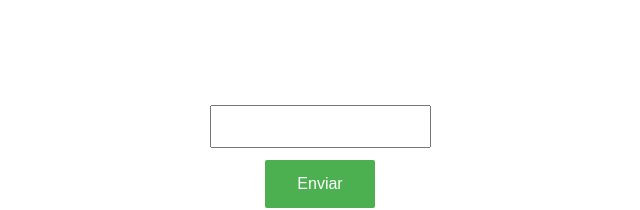
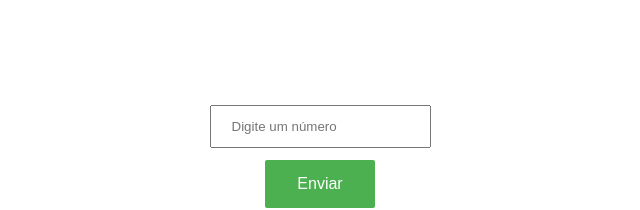
Before and after one commit to katson1/teste01escribo, a plain HTML site: page index.html in a window 1280 px wide. Shown: the part 214-424 px from the top of the page, without its empty margins (328-968 px from the left). Drawn offline with Linux system fonts and the light colour scheme.

Commit message:
Adicionando placeholder ao input

```diff
--- a/index.html
+++ b/index.html
@@ -10,7 +10,7 @@
 <table class="parent">
   <tr>
     <td>
-      <input class="center-block" id="input" type="number" value="Submit">
+      <input class="center-block" id="input" type="number" placeholder="Digite um número">
     </td>
   </tr>
   <tr>
```
